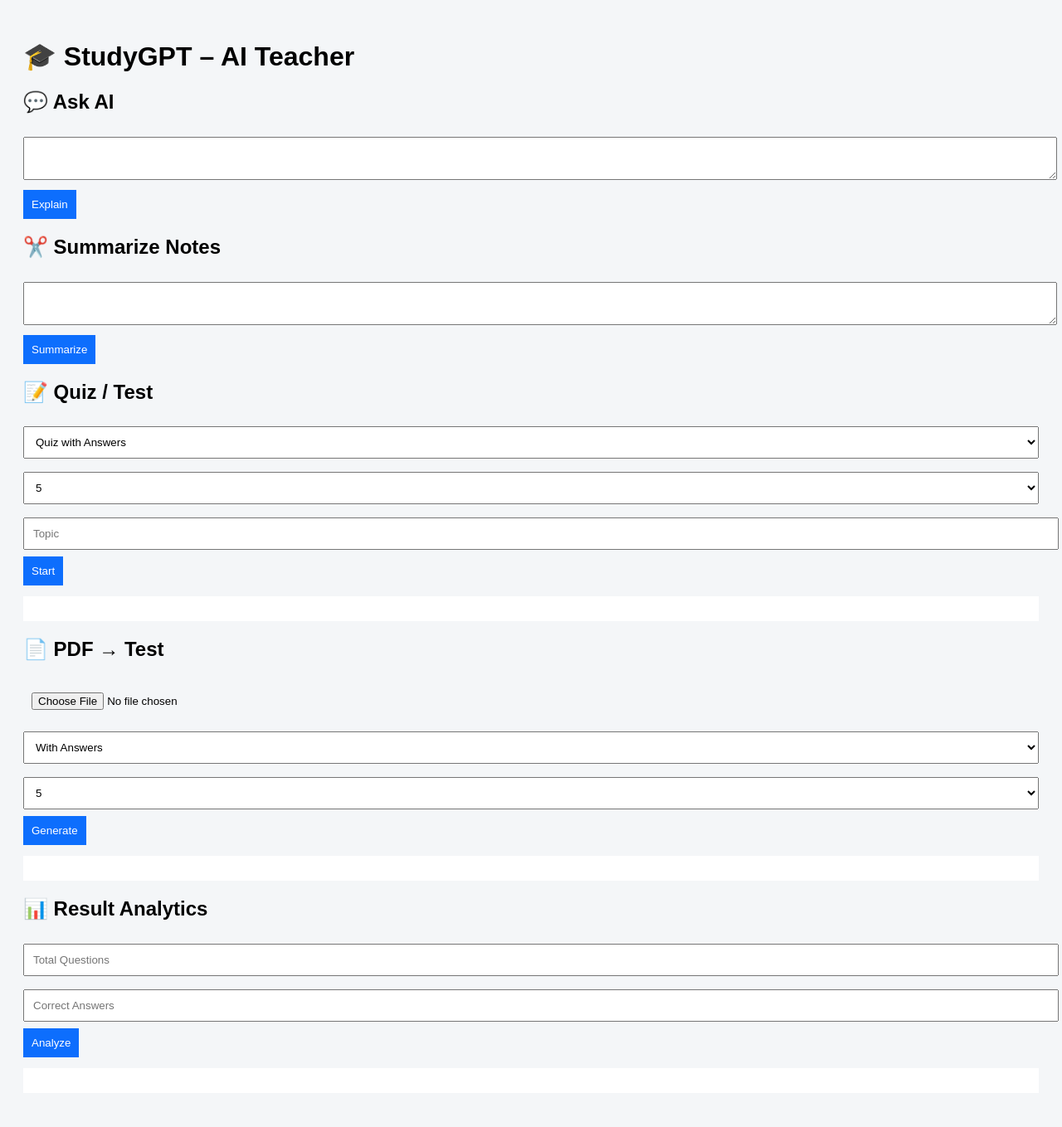
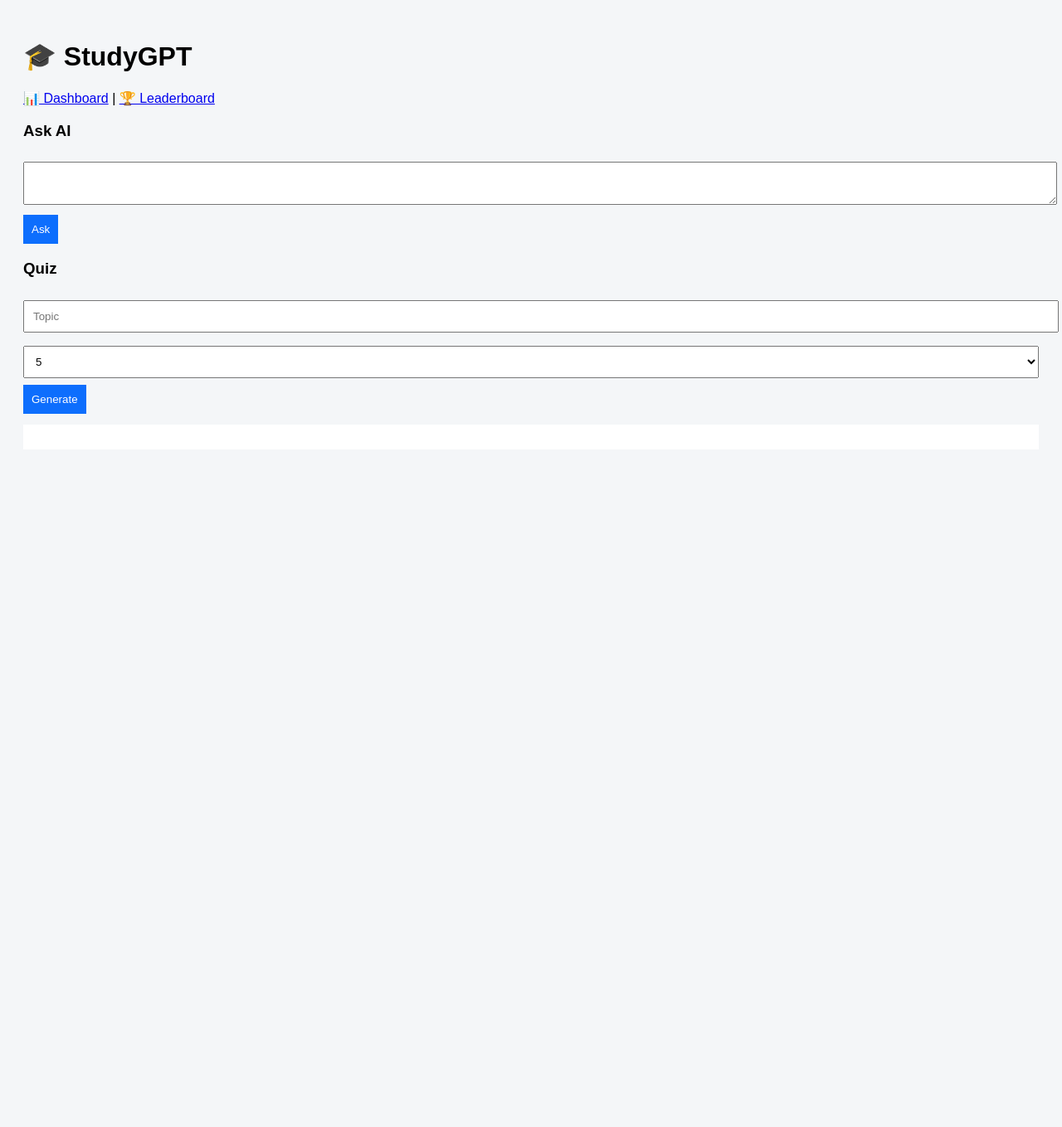
Before and after one commit to Tarunmaker/StudyGPT, a Flask app: page / in a window 1280 px wide. Shown: the whole page at 83% size. After the commit the page ends 499 px from the top, so only its background shows below. Run offline with Flask 3, Linux system fonts and the light colour scheme.

Commit message:
Simplify title and headings in index.html

```diff
--- a/templates/index.html
+++ b/templates/index.html
@@ -1,54 +1,29 @@
 <!DOCTYPE html>
 <html>
 <head>
-  <title>StudyGPT – AI Teacher</title>
+  <title>StudyGPT</title>
   <link rel="stylesheet" href="/static/style.css">
 </head>
 <body>
 
-<h1>🎓 StudyGPT – AI Teacher</h1>
+<h1>🎓 StudyGPT</h1>
 
-<h2>💬 Ask AI</h2>
-<textarea id="question"></textarea>
-<button onclick="askAI()">Explain</button>
-<div id="answer"></div>
+<a href="/dashboard">📊 Dashboard</a> |
+<a href="/leaderboard">🏆 Leaderboard</a>
 
-<h2>✂️ Summarize Notes</h2>
-<textarea id="notes"></textarea>
-<button onclick="summarizeNotes()">Summarize</button>
-<div id="summary"></div>
+<h3>Ask AI</h3>
+<textarea id="q"></textarea>
+<button onclick="ask()">Ask</button>
+<div id="ans"></div>
 
-<h2>📝 Quiz / Test</h2>
-<select id="quizType">
-  <option value="with_answer">Quiz with Answers</option>
-  <option value="test_mode">Test Mode</option>
+<h3>Quiz</h3>
+<input id="topic" placeholder="Topic">
+<select id="count">
+  <option>5</option>
+  <option>10</option>
 </select>
-<select id="questionCount">
-  <option value="5">5</option>
-  <option value="10">10</option>
-</select>
-<input id="quizTopic" placeholder="Topic">
-<button onclick="startQuiz()">Start</button>
-<pre id="quizArea"></pre>
-
-<h2>📄 PDF → Test</h2>
-<input type="file" id="pdfFile">
-<select id="pdfMode">
-  <option value="with_answer">With Answers</option>
-  <option value="test_mode">Test Mode</option>
-</select>
-<select id="pdfCount">
-  <option value="5">5</option>
-  <option value="10">10</option>
-</select>
-<button onclick="generatePdfTest()">Generate</button>
-<pre id="pdfQuiz"></pre>
-
-<h2>📊 Result Analytics</h2>
-<input id="totalQ" placeholder="Total Questions">
-<input id="correctQ" placeholder="Correct Answers">
-<button onclick="analyze()">Analyze</button>
-<pre id="resultBox"></pre>
+<button onclick="quiz()">Generate</button>
+<pre id="quiz"></pre>
 
 <script src="/static/script.js"></script>
 </body>
```
